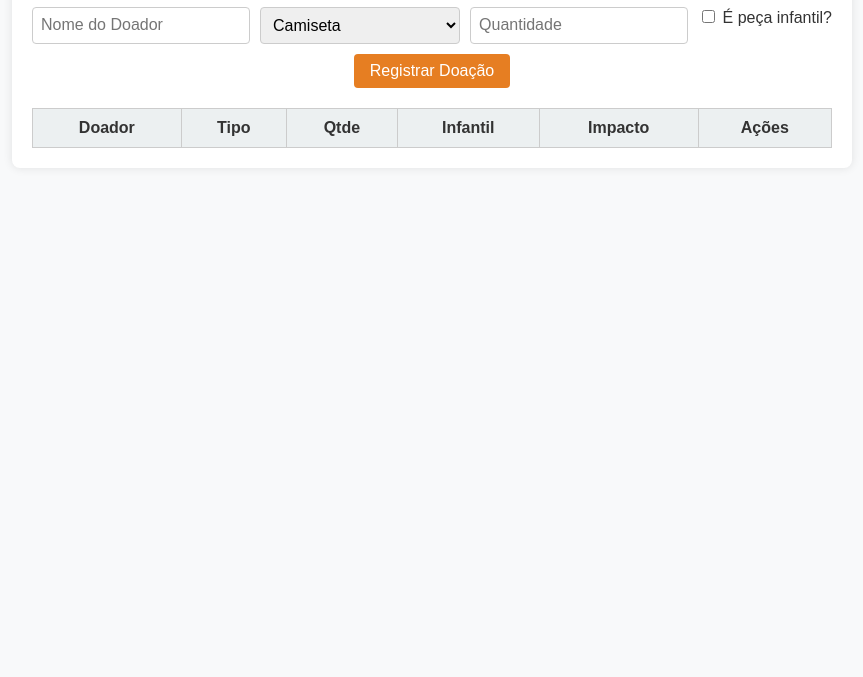
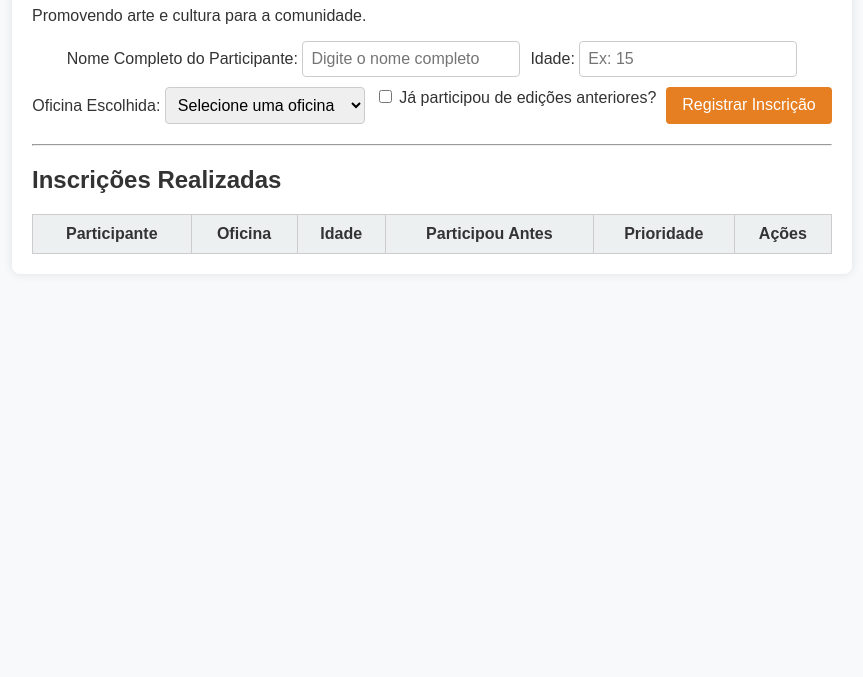
Before and after one commit to DevCarlosMartins/prova_front, a plain HTML site: page index.html in a window 1280 px wide. Shown: the part 123-800 px from the top of the page, without its empty margins (208-1071 px from the left). Drawn offline with Linux system fonts and the light colour scheme.

Commit message:
Update index.html

```diff
--- a/index.html
+++ b/index.html
@@ -1,43 +1,74 @@
 <!DOCTYPE html>
-<html lang="pt-BR"> <head>
-    <meta charset="UTF-8"> <title>Gerenciador de Doações de Roupas</title> <link rel="stylesheet" href="style.css"> </head>
+<html lang="pt-BR">
+<head>
+    <meta charset="UTF-8">
+    <meta name="viewport" content="width=device-width, initial-scale=1.0">
+    <title>Oficinas Culturais - Inscrição</title>
+    <link rel="stylesheet" href="style.css">
+</head>
 <body>
+
     <div class="container">
+        <header>
+            <h1>Gerenciador de Inscrições para Oficinas Culturais</h1>
+            <p>Promovendo arte e cultura para a comunidade.</p>
+        </header>
 
-        <h1>Gerenciador de Doações de Roupas</h1>
+        <form id="formInscricao">
+            <input type="hidden" id="editIndex">
 
-        <form id="formDoacao">
-            <input type="text" id="nome" placeholder="Nome do Doador" required>
+            <div class="form-group">
+                <label for="nome">Nome Completo do Participante:</label>
+                <input type="text" id="nome" placeholder="Digite o nome completo" required>
+            </div>
 
-            <select id="tipo">
-                <option value="Camiseta">Camiseta</option>
-                <option value="Calça">Calça</option>
-                <option value="Agasalho">Agasalho</option>
-                <option value="Calçado">Calçado</option>
+            <div class="form-group">
+                <label for="idade">Idade:</label>
+                <input type="number" id="idade" placeholder="Ex: 15" min="8" required>
+            </div>
+
+
+
+            <div class="form-group">
+                <label for="oficina">Oficina Escolhida:</label>
+                <select id="oficina" required>
+                    <option value="">Selecione uma oficina</option>
+                    <option value="Teatro">Teatro</option>
+                    <option value="Dança">Dança</option>
+                    <option value="Desenho">Desenho</option>
+                    <option value="Música">Música</option>
                 </select>
+            </div>
 
-            <input type="number" id="quantidade" placeholder="Quantidade" min="1" required>
+            <div class="form-group-checkbox">
+                <input type="checkbox" id="participouAntes">
+                <label for="participouAntes">Já participou de edições anteriores?</label>
+            </div>
 
-            <label>
-                <input type="checkbox" id="infantil"> É peça infantil?
-            </label>
-
-            <button type="submit">Registrar Doação</button>
+            <button type="submit">Registrar Inscrição</button>
         </form>
 
+        <div id="feedback" class="feedback-message" hidden></div>
+
+        <hr>
+
+        <h2>Inscrições Realizadas</h2>
+        <div class="table-wrapper">
             <table>
                 <thead>
                     <tr>
-                    <th>Doador</th>
-                    <th>Tipo</th>
-                    <th>Qtde</th>
-                    <th>Infantil</th>
-                    <th>Impacto</th>
+                        <th>Participante</th>
+                        <th>Oficina</th>
+                        <th>Idade</th>
+                        <th>Participou Antes</th>
+                        <th>Prioridade</th>
                         <th>Ações</th>
                     </tr>
                 </thead>
-            <tbody id="tabelaDoacoes"></tbody>
+                <tbody id="tabelaInscricoes">
+                    </tbody>
             </table>
+        </div>
     </div>
 
     <script src="script.js"></script>
```
Lines whose indentation alone changed are shown as unchanged.
